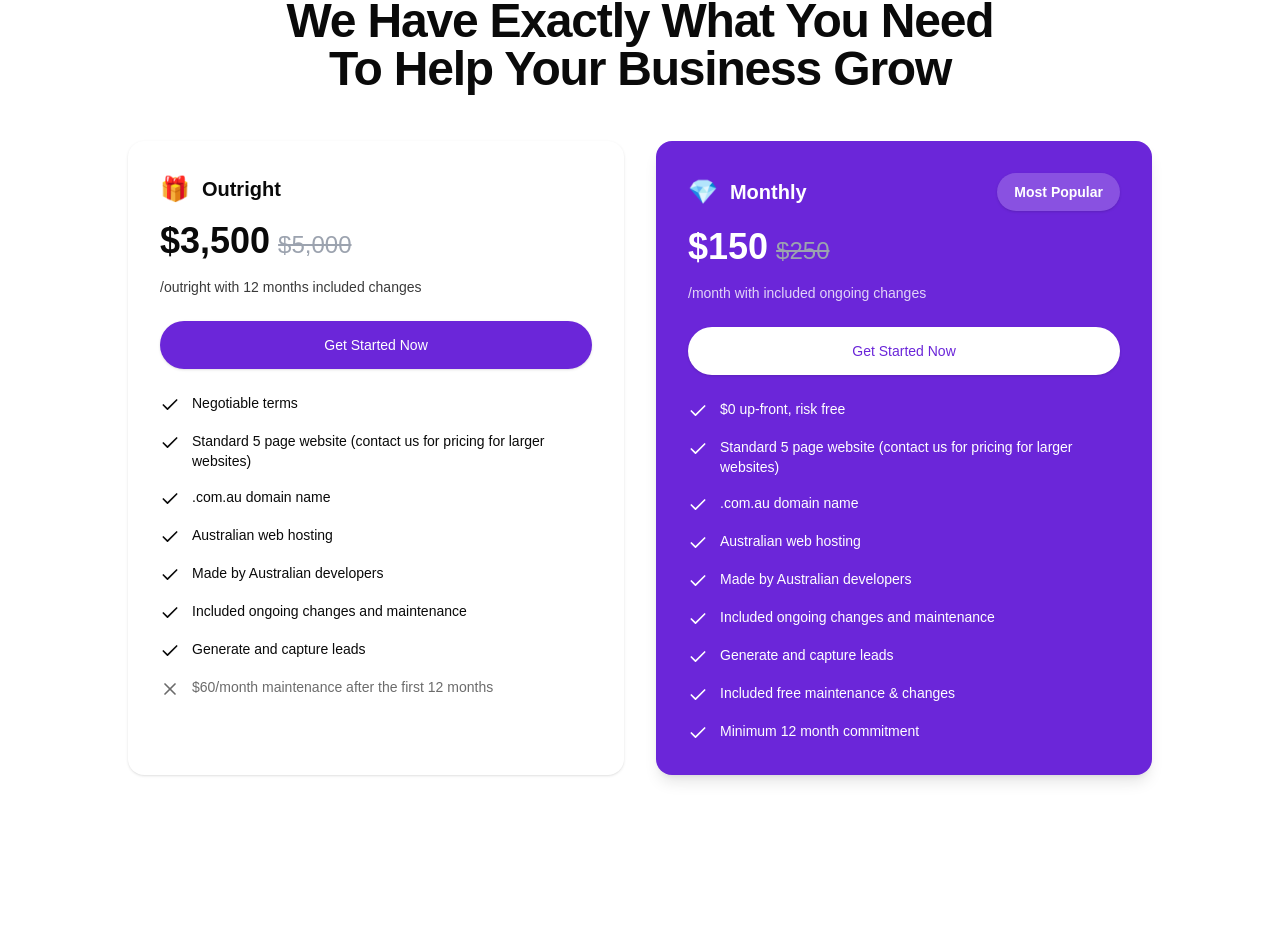
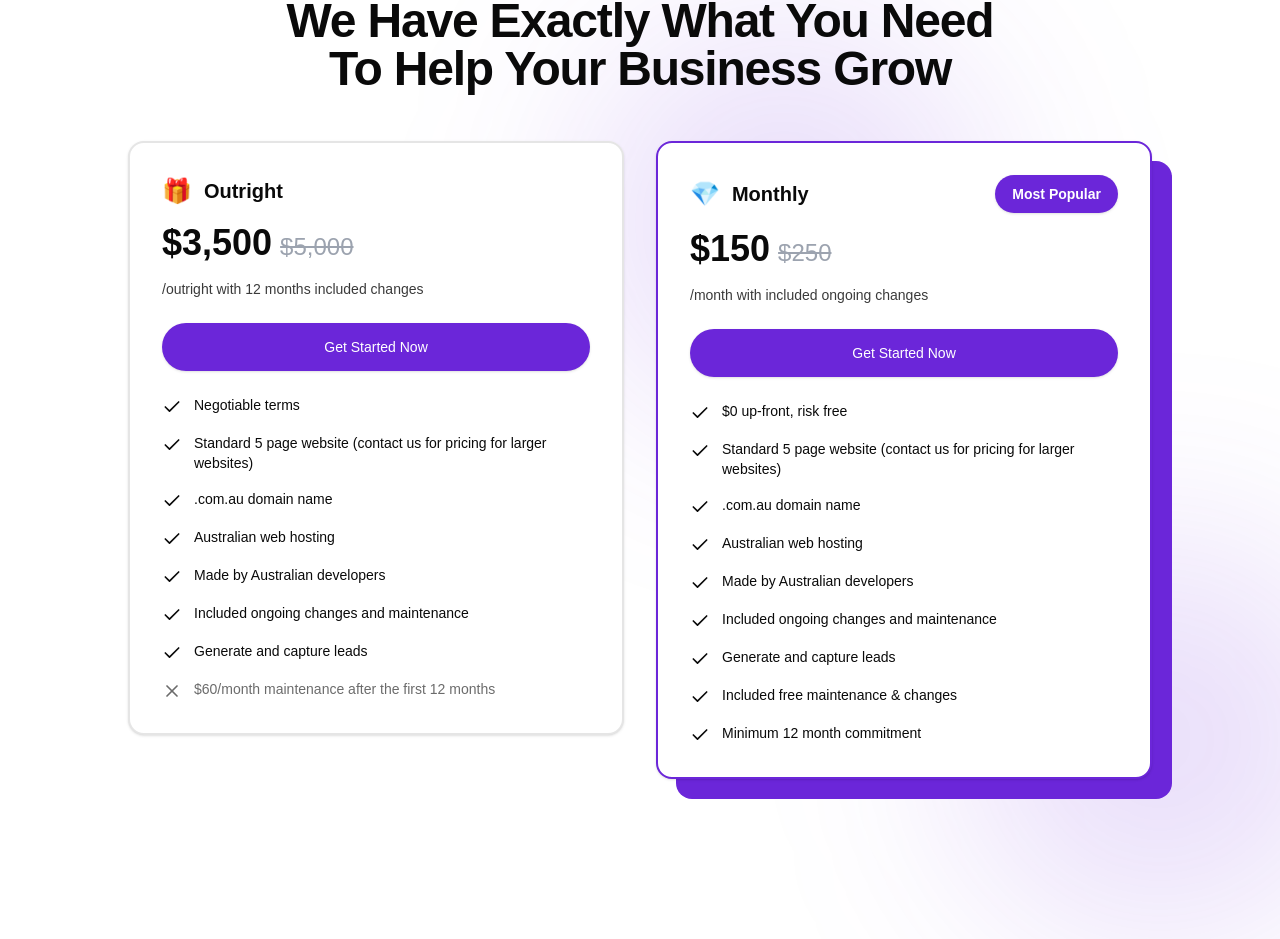
Before and after one commit to mattyleggy/gosignal, a Next.js app: page / in a window 1280 px wide. Shown: the part 3890-4829 px from the top of the page. Before the commit the page ends 4745 px from the top, so only its background shows below. Built offline with nearby package versions, Linux system fonts and the light colour scheme.

Commit message:
style: update styling of pricing boxes

```diff
--- a/app/(home)/_components/pricing-plans.tsx
+++ b/app/(home)/_components/pricing-plans.tsx
@@ -4,6 +4,7 @@ import { Badge } from "@/components/ui/badge";
 import { Button } from "@/components/ui/button";
 import { Check, X } from "lucide-react";
 import { cn } from "@/lib/utils";
+import { GlowCircle } from "@/components/ui/glow-circle";
 
 const plans = [
     {
@@ -22,7 +23,7 @@ const plans = [
             "Generate and capture leads",
         ],
         optionalFeatures: [
-      { text: "$60/month maintenance after the first 12 months", included: false }
+            { text: "$60/month maintenance after the first 12 months", included: false },
         ],
         popular: false,
     },
@@ -41,15 +42,15 @@ const plans = [
             "Included ongoing changes and maintenance",
             "Generate and capture leads",
             "Included free maintenance & changes",
-      "Minimum 12 month commitment"
+            "Minimum 12 month commitment",
         ],
         popular: true,
-  }
+    },
 ];
 
 export function PricingPlans() {
     return (
-    <Section variant="light">
+        <Section variant="light" className="relative z-10">
             <div className="text-center space-y-4 mb-12">
                 <Badge variant="secondary" className="bg-[#E8F5E9] text-[#4CAF50]">
                     A Package Fit For Everyone
@@ -59,13 +60,20 @@ export function PricingPlans() {
                 </Typography>
             </div>
 
+            <GlowCircle size="lg"  className="absolute ml-72 mt-20 -z-10" />
+            <GlowCircle size="lg"  className="absolute -bottom-20 -right-20 -z-10" />
+
             <div className="grid md:grid-cols-2 gap-8 max-w-5xl mx-auto">
                 {plans.map((plan) => (
+                    <>
                         <div
                             key={plan.name}
+                            className={cn("rounded-2xl relative z-10", "bg-white ")}
+                        >
+                            <div
                                 className={cn(
-              "rounded-2xl p-8 space-y-6",
-              plan.popular ? "bg-primary text-white shadow-lg" : "bg-white shadow"
+                                    "p-8 z-10 space-y-6 relative bg-white rounded-2xl shadow border-2",
+                                    plan.popular ? "border-primary" : "border-black/10"
                                 )}
                             >
                                 <div className="space-y-4">
@@ -73,7 +81,7 @@ export function PricingPlans() {
                                         <span className="text-2xl">{plan.icon}</span>
                                         <h3 className="text-xl font-semibold">{plan.name}</h3>
                                         {plan.popular && (
-                  <Badge className="ml-auto bg-white/20 text-white">
+                                            <Badge className="ml-auto bg-primary text-white">
                                                 Most Popular
                                             </Badge>
                                         )}
@@ -88,14 +96,7 @@ export function PricingPlans() {
                                     <p className="text-sm opacity-80">{plan.description}</p>
                                 </div>
 
-            <Button
-              className={cn(
-                "w-full",
-                plan.popular ? "bg-white text-primary hover:bg-white/90" : ""
-              )}
-            >
-              Get Started Now
-            </Button>
+                                <Button className={cn("w-full")}>Get Started Now</Button>
 
                                 <ul className="space-y-4">
                                     {plan.features.map((feature) => (
@@ -105,13 +106,21 @@ export function PricingPlans() {
                                         </li>
                                     ))}
                                     {plan.optionalFeatures?.map((feature) => (
-                <li key={feature.text} className="flex gap-3 items-start opacity-60">
+                                        <li
+                                            key={feature.text}
+                                            className="flex gap-3 items-start opacity-60"
+                                        >
                                             <X className="w-5 h-5 shrink-0 mt-0.5" />
                                             <span className="text-sm">{feature.text}</span>
                                         </li>
                                     ))}
                                 </ul>
                             </div>
+                            {plan.popular && (
+                                <div className="absolute w-full h-full bg-primary rounded-2xl top-5 left-5 -z-10"></div>
+                            )}
+                        </div>
+                    </>
                 ))}
             </div>
         </Section>
```
Lines whose indentation alone changed are shown as unchanged.
